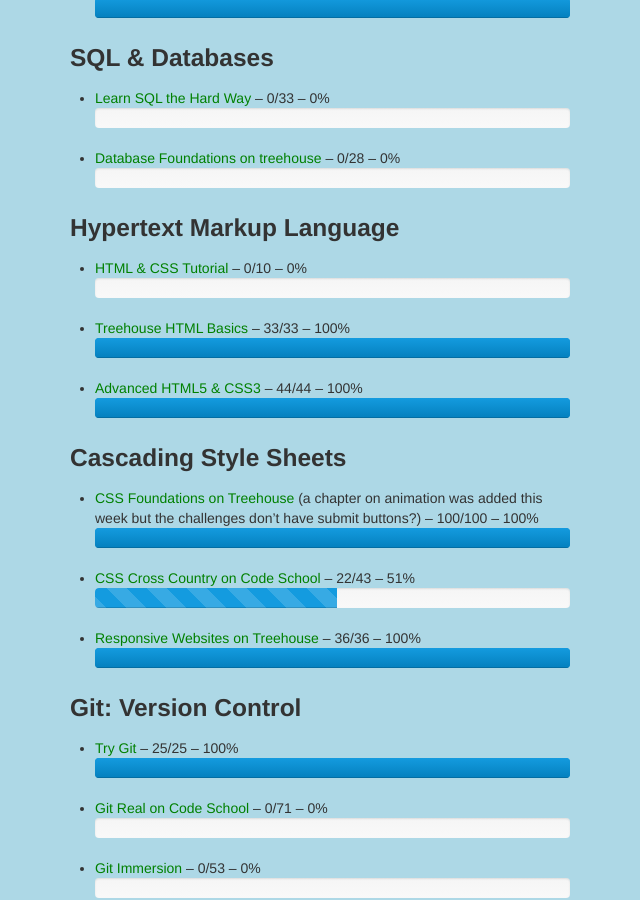
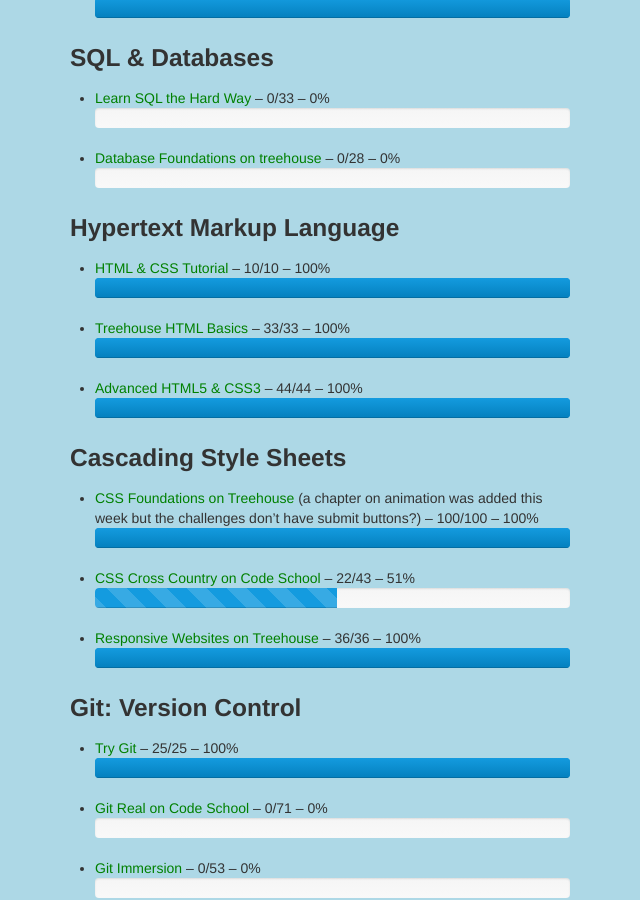
Before and after one commit to hardscrabble/hardscrabble.github.io, a Jekyll site: the page built from _posts/2013-05-28-prework.md, in a window 1280 px wide and 900 px high, scrolled down 712 px. Shown: the whole window, without its empty margins (320-960 px from the left). Built offline with Jekyll 4.4.1, drawn with Linux system fonts in a browser that asks for light colours; comment, search, counter and statistics services are not loaded; a style sheet for code colours, icons or effects is not loaded.

Commit message:
read some more html

```diff
--- a/_posts/2013-05-28-prework.md
+++ b/_posts/2013-05-28-prework.md
@@ -28,7 +28,7 @@
 
 ### Hypertext Markup Language
 
-* [HTML & CSS Tutorial](http://learn.shayhowe.com/html-css/) -- 0/10
+* [HTML & CSS Tutorial](http://learn.shayhowe.com/html-css/) -- 10/10
 * [Treehouse HTML Basics](http://teamtreehouse.com/library/websites/html) -- 33/33
 * [Advanced HTML5 & CSS3](http://www.codeschool.com/courses/functional-html5-css3) -- 44/44
 
```
